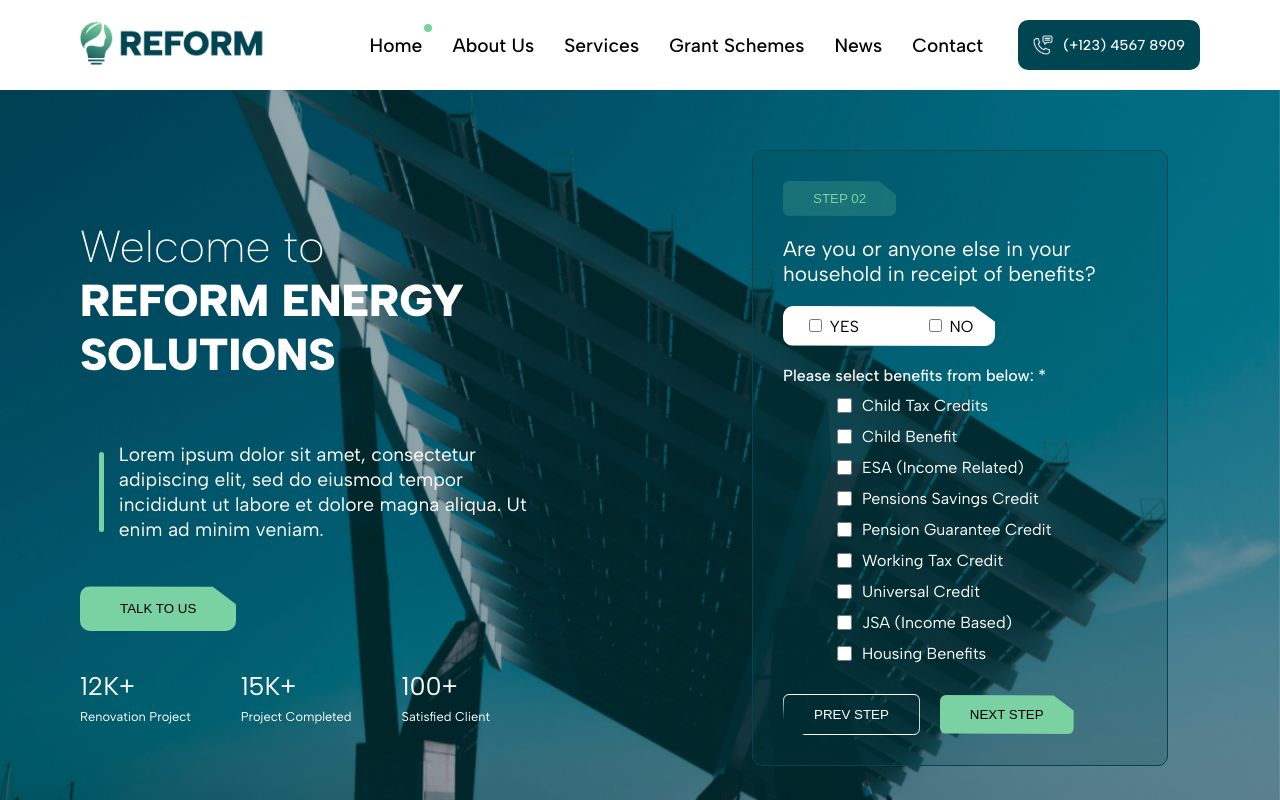
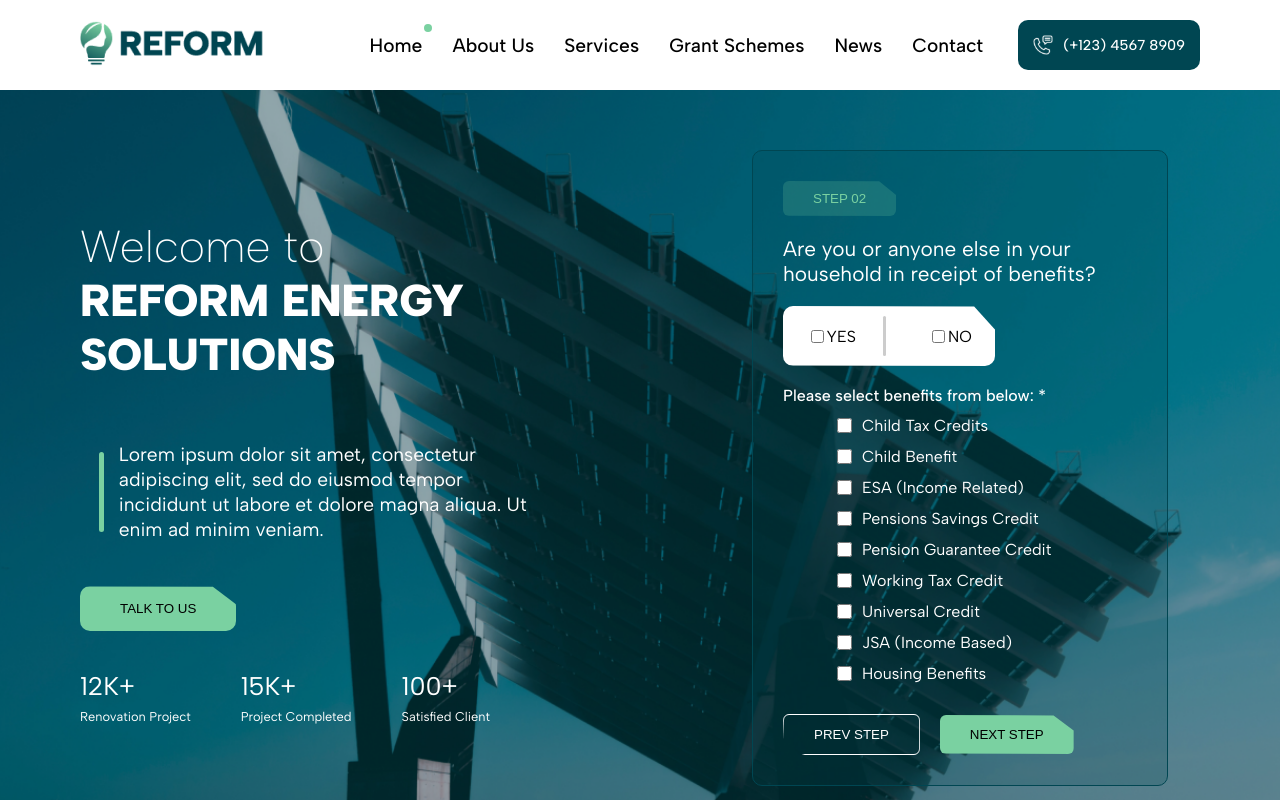
Before and after one commit to sidhu2003/reform, a React (Create React App) app: page / in a window 1280 px wide. Built offline with nearby package versions, Linux system fonts and the light colour scheme.

Commit message:
new commit

```diff
--- a/src/components/Welcome/Questions/styles.module.css
+++ b/src/components/Welcome/Questions/styles.module.css
@@ -41,10 +41,17 @@
   padding: 10px;
   border-radius: 10px;
   clip-path: polygon(90% 1%, 100% 40%, 100% 100%, 0 99%, 0 0);
+  align-items: center;
+}
+
+.checkbox {
+  display: flex;
+  align-items: center;
+  justify-content: center;
 }
 
 .hr_line {
-  height: 100%;
+  height: 40px;
   width: 3px;
   border-radius: 8px;
   background-color: #cccccc;
```
